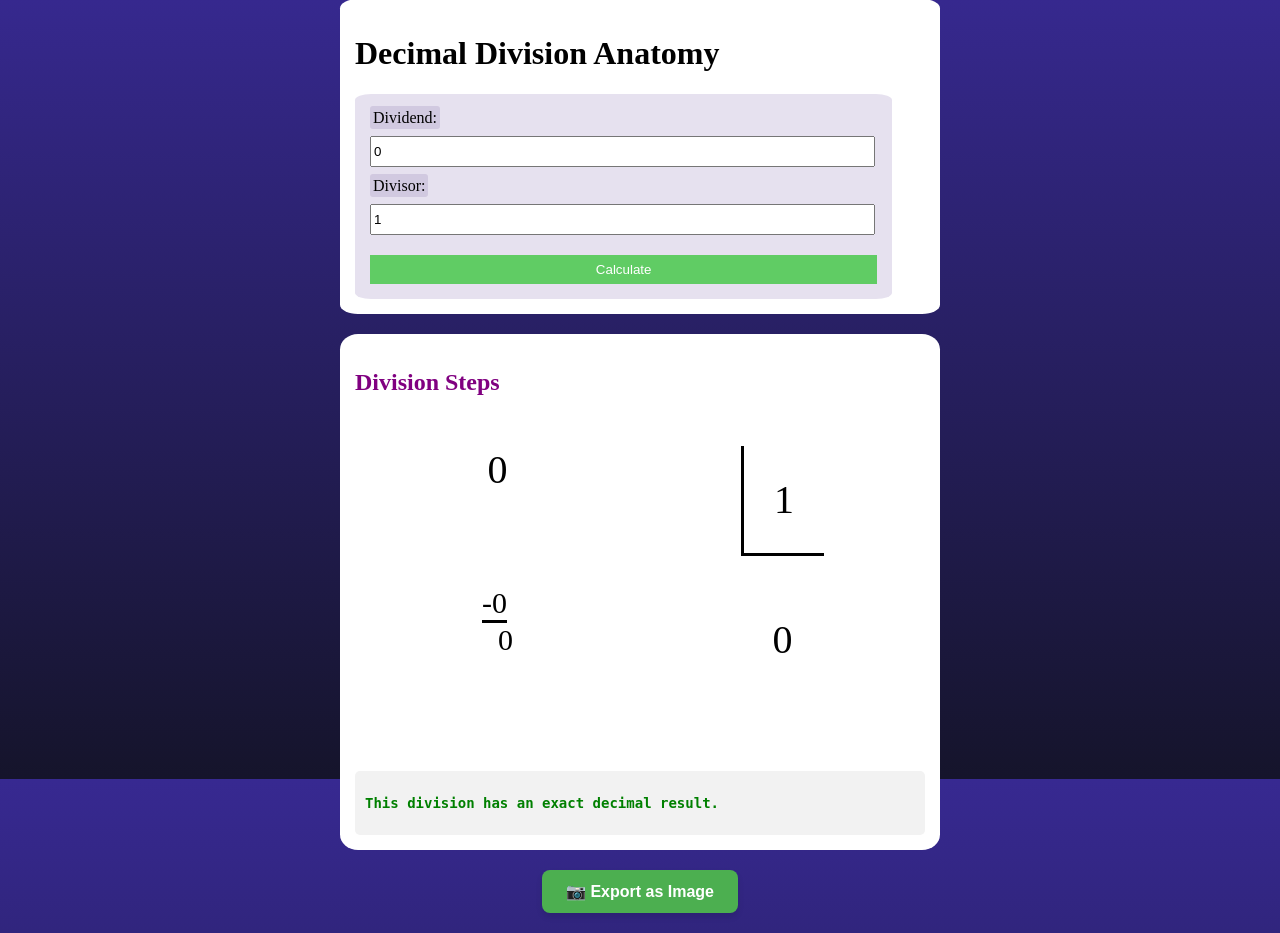
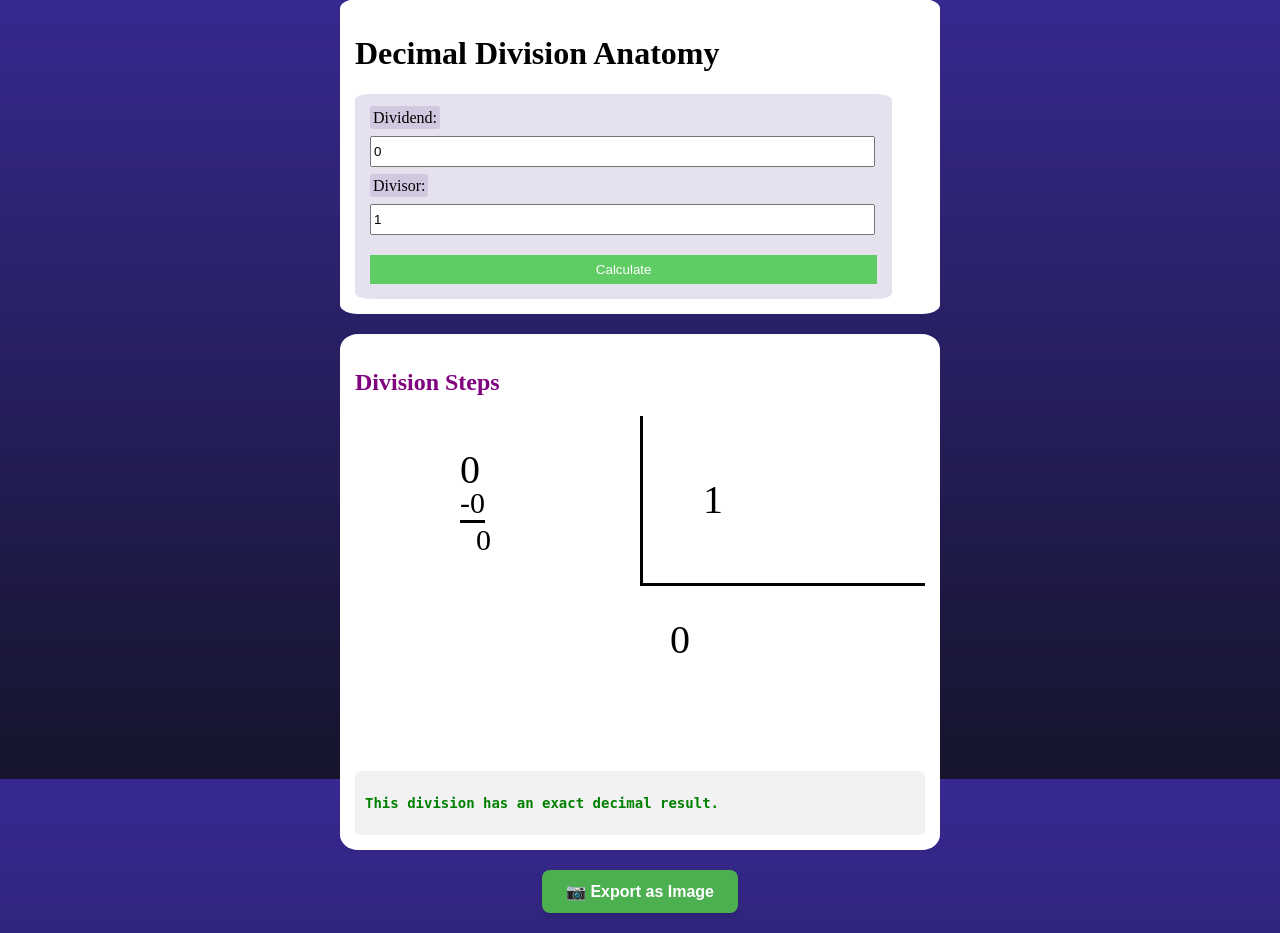
Before and after one commit to HenriqueSilvaXavier/Decimal-Division-Anatomy, a PHP site: page / in a window 1280 px wide. Shown: the part 21-954 px from the top of the page. Run offline with PHP 8.4, Linux system fonts and the light colour scheme.

Commit message:
Update styles.css

```diff
--- a/styles.css
+++ b/styles.css
@@ -58,16 +58,22 @@ h2 {
 
 .operands-container {
     padding: 30px;
-    display: flex;
-    justify-content: center;
+    display: grid;
+    grid-template-columns: 1fr 1fr;
     font-size: 40px;
 }
+#dividend-grid {
+    display: grid;
+    grid-template-columns: 33.3% 66.6%;
+    align-items: start;
+    column-gap: 0px;
+    height: 20px;
+}
 
-#divisor-container {
+#divisor-grid{
     border-left: 3px solid black;
     border-bottom: 3px solid black;
 }
-
 #result-type {
     background-color: #f2f2f2;
     padding: 10px;
@@ -79,8 +85,13 @@ h2 {
     overflow-y: auto;
 }
 
-#remainder-container {
+#remainder-grid {
     font-size: 30px;
+    margin-top: -100px;
+    display: grid;
+    grid-template-columns: 33.3% 66.6%;
+    align-items: start;
+    column-gap: 0px;
 }
 .btn-export {
     margin: 20px auto;
```
